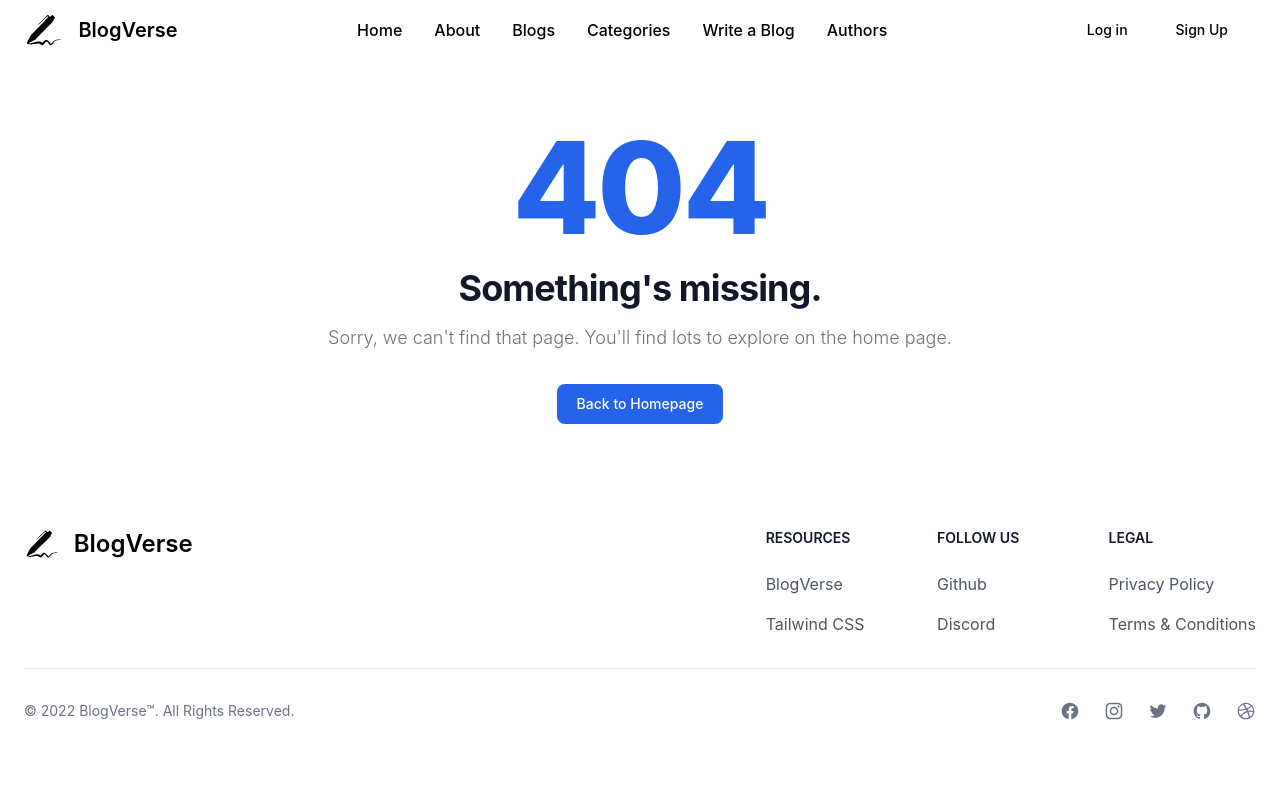
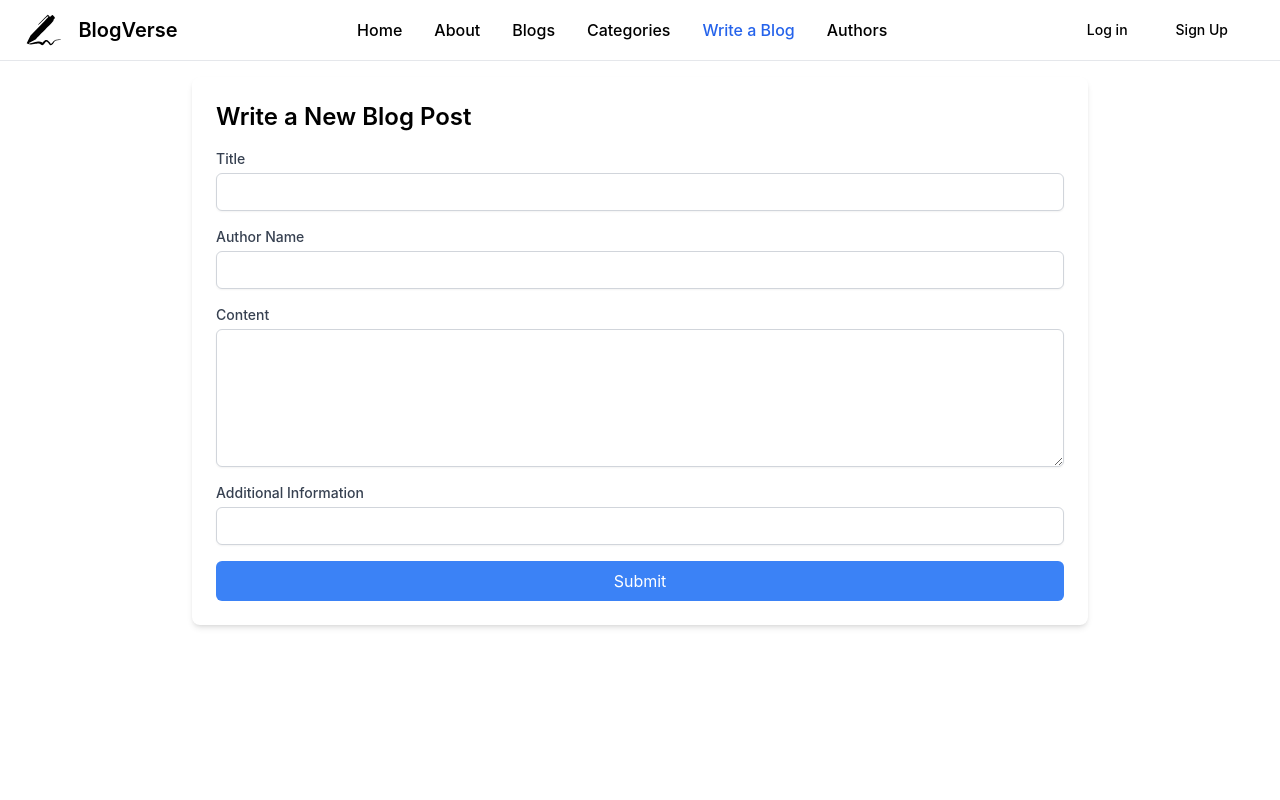
Before and after one commit to ashishjadhav6923/React-Blog-Application, a React (Vite) app: page /Write-Blog in a window 1280 px wide. Shown: the top 800 px of the page. Built offline with nearby package versions, Linux system fonts and the light colour scheme.

Commit message:
user can write blog

```diff
--- a/src/components/header.jsx
+++ b/src/components/header.jsx
@@ -66,7 +66,7 @@ const Header = () => {
     };
   }, []);
   return (
-    <header className="sticky top-0">
+    <header className="sticky top-0 border-b">
       <nav className="bg-white border-gray-200 px-4 lg:px-6 py-2.5">
         <div className="flex flex-wrap justify-between items-center mx-auto max-w-screen-xl">
           <NavLink to="/" className="flex items-center">
--- /dev/null
+++ b/src/components/writeBlog.jsx
@@ -0,0 +1,155 @@
+import React, { useState } from "react";
+import { Formik, Form, Field, ErrorMessage } from "formik";
+import * as Yup from "yup";
+import axios from "axios";
+import { useLogin } from "../context/logInContext";
+
+// Validation schema using Yup
+const validationSchema = Yup.object({
+  title: Yup.string().required("Title is required"),
+  author: Yup.string().required("Author name is required"),
+  content: Yup.string().required("Content is required"),
+  additionalInfo: Yup.string(),
+});
+
+const BlogWritingForm = () => {
+  // Initial values for the form
+  const initialValues = {
+    title: "",
+    author: "",
+    profile: "",
+    content: "",
+    additionalInfo: "",
+  };
+  const { profileName } = useLogin();
+  // State to hold the success message
+  const [successMessage, setSuccessMessage] = useState("");
+
+  // Submit handler
+  const handleSubmit = async (values, { resetForm, setStatus }) => {
+    values.profile = profileName;
+    try {
+      // Replace with your API endpoint
+      const response = await axios.post(
+        "http://localhost:5000/api/writeBlogs",
+        values
+      );
+
+      // Check if the response status is 201 (Created)
+      if (response.status === 201) {
+        setSuccessMessage("Blog post created successfully!");
+        resetForm(); // Clear the form fields after submission
+      }
+    } catch (error) {
+      console.error("Error submitting form:", error);
+      setSuccessMessage(""); // Clear success message if there's an error
+    }
+  };
+
+  return (
+    <div className="h-screen">
+      <div className="max-w-4xl mx-auto p-6 my-4 bg-white rounded-lg shadow-md">
+        <h1 className="text-2xl font-semibold mb-4">Write a New Blog Post</h1>
+        <Formik
+          initialValues={initialValues}
+          validationSchema={validationSchema}
+          onSubmit={handleSubmit}
+        >
+          {({ isSubmitting }) => (
+            <Form className="space-y-4">
+              <div>
+                <label
+                  htmlFor="title"
+                  className="block text-sm font-medium text-gray-700"
+                >
+                  Title
+                </label>
+                <Field
+                  type="text"
+                  id="title"
+                  name="title"
+                  className="mt-1 block w-full px-3 py-2 border border-gray-300 rounded-md shadow-sm focus:outline-none focus:ring-2 focus:ring-blue-500 focus:border-blue-500 sm:text-sm"
+                />
+                <ErrorMessage
+                  name="title"
+                  component="div"
+                  className="text-red-500 text-sm"
+                />
+              </div>
+
+              <div>
+                <label
+                  htmlFor="author"
+                  className="block text-sm font-medium text-gray-700"
+                >
+                  Author Name
+                </label>
+                <Field
+                  type="text"
+                  id="author"
+                  name="author"
+                  className="mt-1 block w-full px-3 py-2 border border-gray-300 rounded-md shadow-sm focus:outline-none focus:ring-2 focus:ring-blue-500 focus:border-blue-500 sm:text-sm"
+                />
+                <ErrorMessage
+                  name="author"
+                  component="div"
+                  className="text-red-500 text-sm"
+                />
+              </div>
+
+              <div>
+                <label
+                  htmlFor="content"
+                  className="block text-sm font-medium text-gray-700"
+                >
+                  Content
+                </label>
+                <Field
+                  as="textarea"
+                  id="content"
+                  name="content"
+                  rows="6"
+                  className="mt-1 block w-full px-3 py-2 border border-gray-300 rounded-md shadow-sm focus:outline-none focus:ring-2 focus:ring-blue-500 focus:border-blue-500 sm:text-sm"
+                />
+                <ErrorMessage
+                  name="content"
+                  component="div"
+                  className="text-red-500 text-sm"
+                />
+              </div>
+
+              <div>
+                <label
+                  htmlFor="additionalInfo"
+                  className="block text-sm font-medium text-gray-700"
+                >
+                  Additional Information
+                </label>
+                <Field
+                  type="text"
+                  id="additionalInfo"
+                  name="additionalInfo"
+                  className="mt-1 block w-full px-3 py-2 border border-gray-300 rounded-md shadow-sm focus:outline-none focus:ring-2 focus:ring-blue-500 focus:border-blue-500 sm:text-sm"
+                />
+              </div>
+
+              <button
+                type="submit"
+                disabled={isSubmitting}
+                className="w-full bg-blue-500 text-white py-2 px-4 rounded-md hover:bg-blue-600 focus:outline-none focus:ring-2 focus:ring-blue-500"
+              >
+                {isSubmitting ? "Submitting..." : "Submit"}
+              </button>
+
+              {successMessage && (
+                <div className="mt-4 text-green-500">{successMessage}</div>
+              )}
+            </Form>
+          )}
+        </Formik>
+      </div>
+    </div>
+  );
+};
+
+export default BlogWritingForm;
--- a/src/constants/constants.js
+++ b/src/constants/constants.js
@@ -3,6 +3,6 @@ export const navbar = [
   { Name: "About", path: "/About" },
   { Name: "Blogs", path: "/Blogs" },
   { Name: "Categories", path: "/Categories" },
-  { Name: "Write a Blog", path: "/Write a Blog" },
+  { Name: "Write a Blog", path: "/Write-Blog" },
   { Name: "Authors", path: "/Authors" },
 ];
--- a/src/main.jsx
+++ b/src/main.jsx
@@ -12,6 +12,7 @@ import { AboutUs, Home, LogIn, Blog } from "./components";
 import Page404 from "./components/404.jsx";
 import SignUp from "./components/signUp.jsx";
 import UserProfile from "./components/UserProfile.jsx";
+import BlogWritingForm from "./components/writeBlog.jsx";
 
 const router = createBrowserRouter(
   createRoutesFromElements(
@@ -23,6 +24,7 @@ const router = createBrowserRouter(
       <Route path="/signIn" element={<SignUp />} />
       <Route path="/Blogs" element={<Blog />} />
       <Route path="/Profile" element={<UserProfile />} />
+      <Route path="/Write-Blog" element={<BlogWritingForm />} />
       <Route path="/Blogs/:blogId" element={<Blog />} />
     </Route>
   )
```
